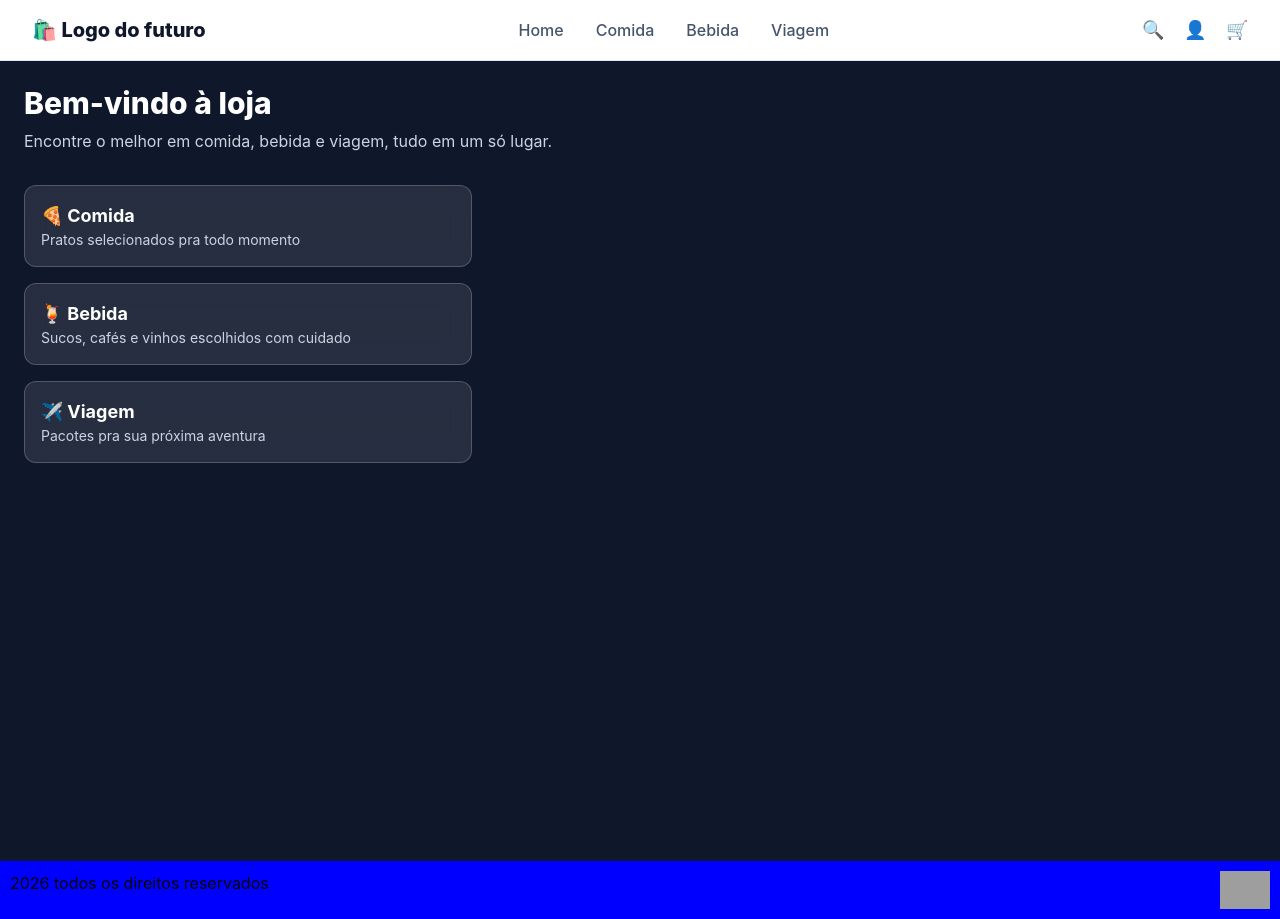
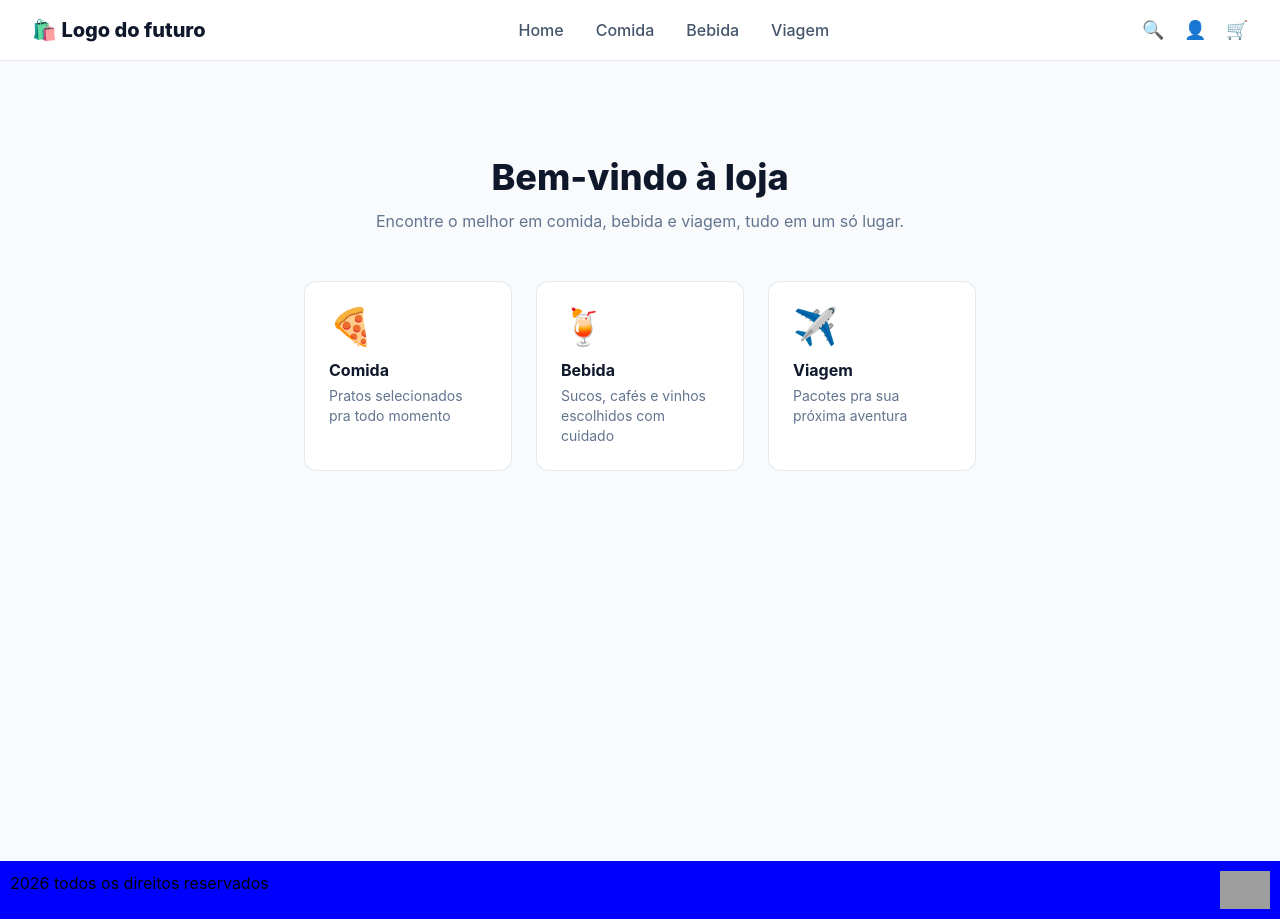
Before and after one commit to Lucas-Assumpcao/Tailwind-react, a React (Vite) app in the folder tailwind/: page / in a window 1280 px wide. Built offline with nearby package versions, Linux system fonts and the light colour scheme; grey boxes are pictures that could not be loaded.

Commit message:
alteração-home

```diff
--- a/tailwind/src/Home.jsx
+++ b/tailwind/src/Home.jsx
@@ -1,25 +1,30 @@
 function Home() {
   return (
-    <div className="bg-slate-900 min-h-screen p-6 text-white">
-      <h1 className="text-3xl font-extrabold mb-2">Bem-vindo à loja</h1>
-      <p className="text-slate-300 mb-8">
-        Encontre o melhor em comida, bebida e viagem, tudo em um só lugar.
-      </p>
+    <div className="min-h-screen bg-slate-50 p-8">
+      <div className="max-w-2xl mx-auto text-center py-16">
+        <h1 className="text-4xl font-extrabold text-slate-900 mb-3">Bem-vindo à loja</h1>
+        <p className="text-slate-500 mb-12">
+          Encontre o melhor em comida, bebida e viagem, tudo em um só lugar.
+        </p>
 
-      <div className="grid gap-4 max-w-md">
-        <div className="bg-white/10 backdrop-blur-md border border-white/20 p-4 rounded-xl">
-          <p className="font-bold text-lg">🍕 Comida</p>
-          <p className="text-slate-300 text-sm">Pratos selecionados pra todo momento</p>
-        </div>
+        <div className="grid grid-cols-1 md:grid-cols-3 gap-6 text-left">
+          <div className="bg-white border border-slate-200 rounded-xl p-6">
+            <p className="text-4xl mb-3">🍕</p>
+            <p className="font-bold text-slate-900 mb-1">Comida</p>
+            <p className="text-slate-500 text-sm">Pratos selecionados pra todo momento</p>
+          </div>
 
-        <div className="bg-white/10 backdrop-blur-md border border-white/20 p-4 rounded-xl">
-          <p className="font-bold text-lg">🍹 Bebida</p>
-          <p className="text-slate-300 text-sm">Sucos, cafés e vinhos escolhidos com cuidado</p>
-        </div>
+          <div className="bg-white border border-slate-200 rounded-xl p-6">
+            <p className="text-4xl mb-3">🍹</p>
+            <p className="font-bold text-slate-900 mb-1">Bebida</p>
+            <p className="text-slate-500 text-sm">Sucos, cafés e vinhos escolhidos com cuidado</p>
+          </div>
 
-        <div className="bg-white/10 backdrop-blur-md border border-white/20 p-4 rounded-xl">
-          <p className="font-bold text-lg">✈️ Viagem</p>
-          <p className="text-slate-300 text-sm">Pacotes pra sua próxima aventura</p>
+          <div className="bg-white border border-slate-200 rounded-xl p-6">
+            <p className="text-4xl mb-3">✈️</p>
+            <p className="font-bold text-slate-900 mb-1">Viagem</p>
+            <p className="text-slate-500 text-sm">Pacotes pra sua próxima aventura</p>
+          </div>
         </div>
       </div>
     </div>
```
